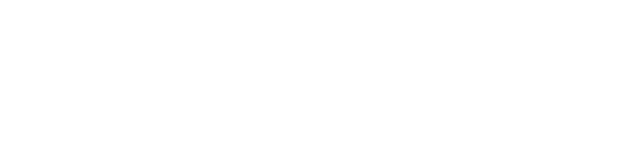
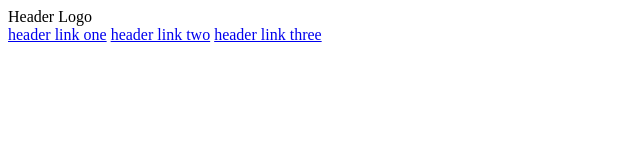
Before and after one commit to xanderboy2001/odin-landingpage, a plain HTML site: page index.html in a window 1280 px wide. Shown: the whole page, without its empty margins (0-640 px from the left). Drawn offline with Linux system fonts and the light colour scheme.

Commit message:
added header links

```diff
--- a/index.html
+++ b/index.html
@@ -6,7 +6,14 @@
         <title>Landing Page</title>
     </head>
     <body>
-        <div class="header"></div>
+        <div class="header">
+            Header Logo
+            <div class="links">
+                <a href="linkone">header link one</a>
+                <a href="linktwo">header link two</a>
+                <a href="linkthree">header link three</a>
+            </div>
+        </div>
         <div class="footer"></div>
     </body>
 </html>
```
